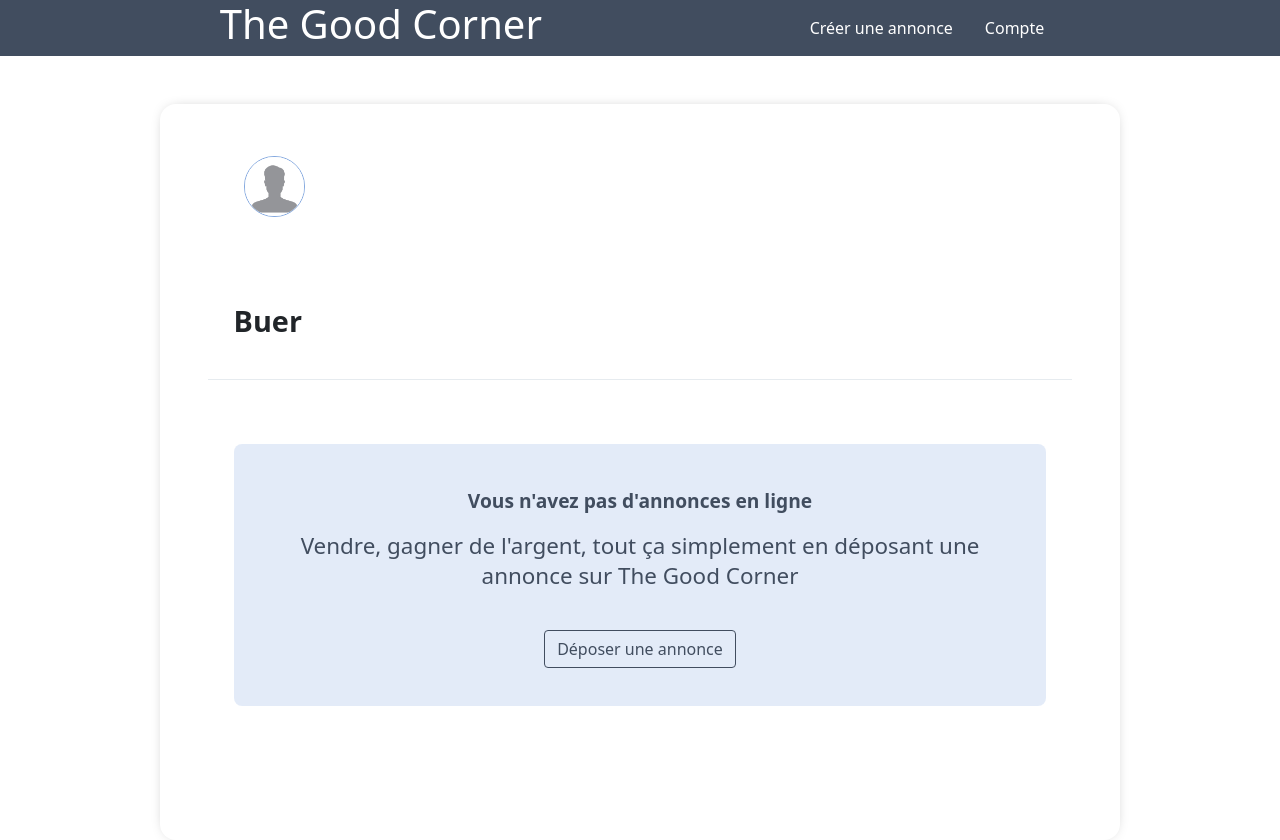
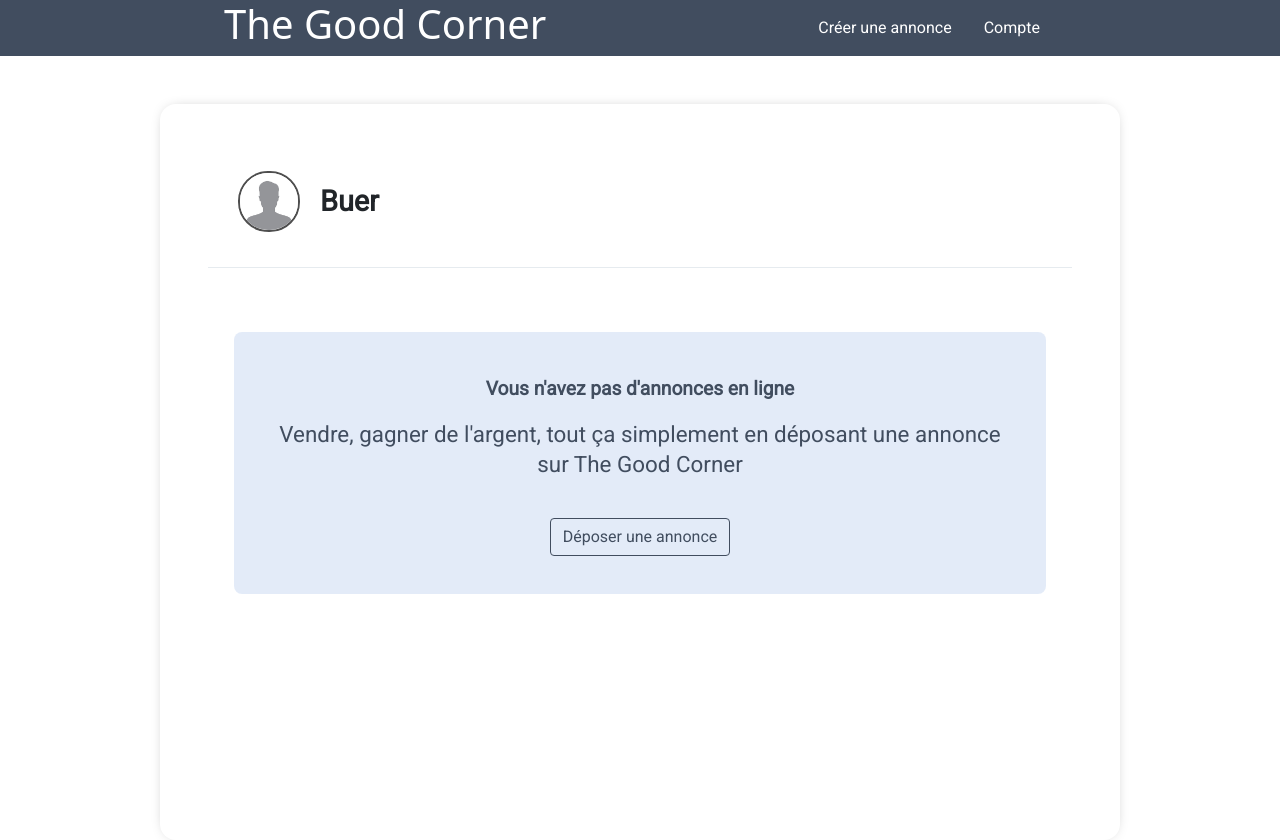
Before and after one commit to DylanCharton/Leboncoin-like, a PHP site: page /php/profil.php in a window 1280 px wide. Run offline with PHP 8.4, Linux system fonts and the light colour scheme.

Commit message:
Finition du profil

```diff
--- a/css/profil.css
+++ b/css/profil.css
@@ -1,3 +1,5 @@
+@import url('https://fonts.googleapis.com/css2?family=Roboto&display=swap');
+
 h3 {
     display: block;
     font-size: 1.17em;
@@ -50,6 +52,7 @@ h3 {
 
 .noOwnAd {
 
+    font-family: 'Roboto';
     background-color: rgb(133 169 223 / 23%);
     margin: 4rem 0;
     border-radius: 8px;
@@ -117,6 +120,9 @@ h3 {
     margin-bottom: 1.6rem;
     border-radius: 100%;
     overflow: hidden;
+    display: flex;
+    align-items: flex-end;
+    justify-content: center;
 
 }
 
@@ -139,23 +145,22 @@ h3 {
 
 
 .content {
-
+    font-family: "Roboto";
     position: relative;
     display: -webkit-flex;
     display: -moz-box;
     display: flex;
-    -webkit-flex-direction: column;
     -moz-box-orient: vertical;
     -moz-box-direction: normal;
-    flex-direction: column;
     -webkit-justify-content: flex-start;
     -moz-box-pack: start;
     justify-content: flex-start;
     -webkit-align-items: flex-start;
     -moz-box-align: start;
     align-items: flex-start;
-    padding: 1.6rem;
+    padding: 0.6rem;
     border-bottom: 1px solid #e6ebef;
+    align-items: center;
 
 }
 
@@ -163,10 +168,9 @@ h3 {
 
     width: 60%;
     height: 60%;
-    border: solid 1px rgb(133 169 223);
+    border: solid 2px rgb(78 78 78);
     border-radius: 30px;
     margin-top: 10px;
-    margin-left: 10px;
 
 }
 
--- a/css/style.css
+++ b/css/style.css
@@ -33,12 +33,7 @@ h1{
 
 /* search engine */
 
-#search-engine{
-    width : 75vw;
-    /* border: 1px solid rgb(165, 165, 165); */
-    border-radius: 1rem;
-    box-shadow: 0px 0px 15px -8px rgb(133, 133, 133);
-}
+
 
 #search-form{
     width:fit-content;
--- a/index.php
+++ b/index.php
@@ -20,7 +20,7 @@
     ?>
     <section id="search-section" class="w-100 d-flex justify-content-center">
         <div id="search-engine" class="px-5 py-3 mt-5">
-            <h2>Rechercher</h2>
+            <h2 style="margin-bottom:10px;">Rechercher</h2>
             <form action="" method="post" id="search-form">
                 <div class="d-inline-flex flex-column">
                     <label for="keyword-field">Mot-clefs de l'annonce</label>
@@ -32,7 +32,7 @@
                 </div>
                 <div class="d-inline-flex flex-column">
                     <label for="category-search">Catégorie</label>
-                    <select name="category-search" id="category-search">
+                    <select name="category-search" id="category-search" style="padding-bottom:5px">
                         <option value=""></option>
                         <option value="Vente Immobilière">Vente Immobilière</option>
                         <option value="Voitures">Voitures</option>
--- a/php/navbar.php
+++ b/php/navbar.php
@@ -1,8 +1,8 @@
 <nav class="d-flex justify-content-evenly align-items-center">
-        <h1>The Good Corner</h1>
-        <ul class="d-flex align-items-center mt-3">
-            <li class="mx-3"><a href="php/new.annonce.php">Créer une annonce</a></li>
-            <li class="mx-3"><a href="php/profil.php">Compte</a></li>
+        <h1>The Good Corner</a></h1>
+        <ul style="font-family:'Roboto'" class="d-flex align-items-center mt-3">
+            <li class="mx-3"><a href="new.annonce.php">Créer une annonce</a></li>
+            <li class="mx-3"><a href="profil.php">Compte</a></li>
             <?php
             if(isset($_SESSION['goodcorner_connected'])){
                 echo '<li><a class="btn btn-danger mx-3" href="php/logout.php">Déconnexion</a></li>';
```
Also changed, not shown: php/profil.php (+8 -3 lines), assets/img/user.jpg.
